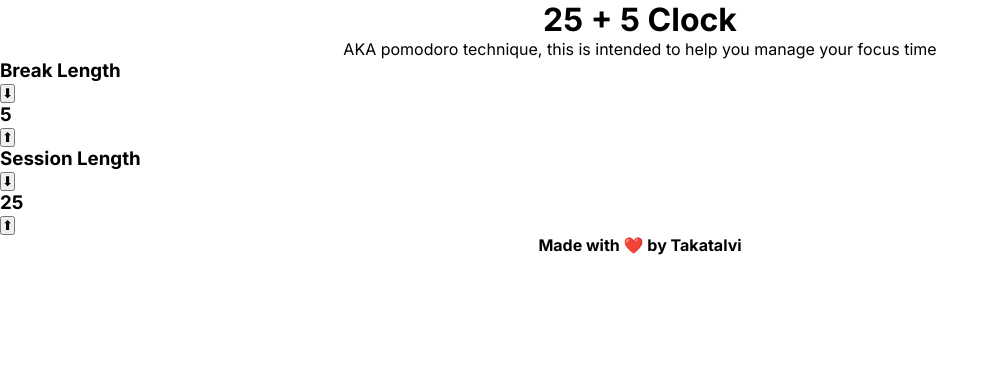
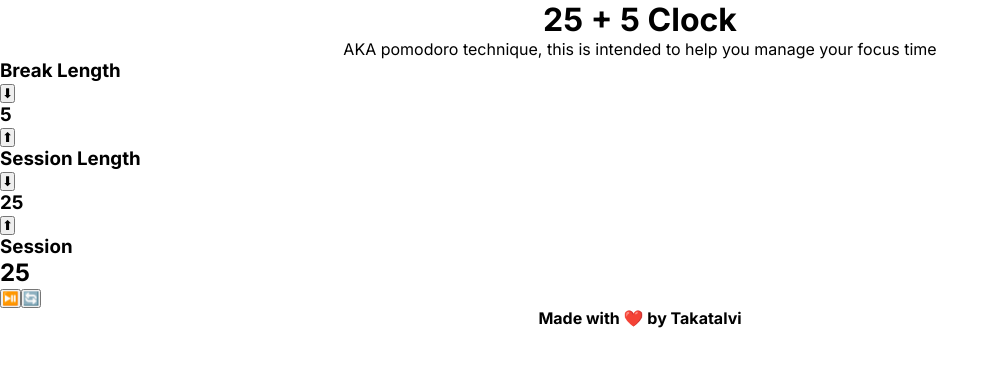
Before and after one commit to alvarofelipe12/free-code-camp-course, a Next.js app: page / in a window 1280 px wide. Shown: the top 366 px of the page, without its empty margins (0-999 px from the left). Built offline with nearby package versions, Linux system fonts and the light colour scheme.

Commit message:
US 5 to 10

```diff
--- a/app/layout.js
+++ b/app/layout.js
@@ -11,14 +11,16 @@ export const metadata = {
 export default function RootLayout({ children }) {
   return (
     <html lang="en">
-      <header style={{textAlign: `center`}}>
+      <body className={inter.className}>
+        <header style={{ textAlign: `center` }}>
           <h1>25 + 5 Clock</h1>
           <p>AKA pomodoro technique, this is intended to help you manage your focus time</p>
         </header>
-      <body className={inter.className}>{children}</body>
+        {children}
         <footer style={{ textAlign: `center` }}>
           <h4>Made with ❤️ by Takatalvi</h4>
         </footer>
+      </body>
     </html>
   );
 }
--- a/app/page.js
+++ b/app/page.js
@@ -1,6 +1,13 @@
+import styles from "./page.module.css";
 export default function Home() {
   let breakLength = 5;
   let sessionLength = 25;
+  let actualTime = Number(sessionLength);
+  let chrono = () => {
+    if (actualTime >=0) {
+      actualTime-= 1
+    }
+  };
   return (
     <div className="grid">
       {/* here's a comment */}
@@ -8,7 +15,7 @@ export default function Home() {
         <h3 className="" id="break-label">Break Length</h3>
         <div className="sub-container">
           <button type="button" className="" id="break-decrement">⬇</button>
-          <h3 className="">{breakLength}</h3>
+          <h3 className="" id="break-length">{breakLength}</h3>
           <button type="button" className="" id="break-increment">⬆</button>
         </div>
       </div>
@@ -16,9 +23,23 @@ export default function Home() {
         <h3 className="" id="session-label">Session Length</h3>
         <div className="sub-container">
           <button type="button" className="" id="session-decrement">⬇</button>
-          <h3 className="">{sessionLength}</h3>
+          <h3 className="" id="session-length">{sessionLength}</h3>
           <button type="button" className="" id="session-increment">⬆</button>
         </div>
+      </div>
+      <div className="timer">
+        <div className="timer-wrap">
+          <h3 className="" id="timer-label">Session</h3>
+          <h2 className="" id="time-left">{actualTime}</h2>
+        </div>
+      </div>
+      <div className="timer-controls">
+        <button type="button" className="" id="start_stop">
+          <i className={styles.icon}>⏯️</i>
+        </button>
+        <button type="button" className="" id="reset">
+          <i className={styles.icon}>🔄</i>
+        </button>
       </div>
     </div>
   );
--- a/app/page.module.css
+++ b/app/page.module.css
@@ -1,3 +1,6 @@
+.icon {
+  font-style: inherit;
+}
 /* .main {
   display: flex;
   flex-direction: column;
```
Lines whose indentation alone changed are shown as unchanged.
